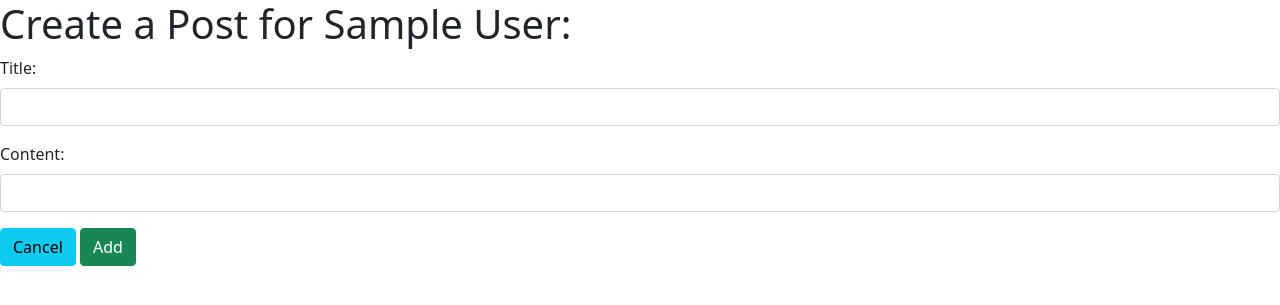
After one commit to cwverica/flask-blogly, a Flask app: page /users/1/posts/new in a window 1280 px wide. The commit adds this page. Shown: the top 305 px of the page. Run offline with Flask 2, Linux system fonts and the light colour scheme; tables that the repository leaves empty hold one stand-in row (values such as "Sample post"); parts of the project's set-up code (start-up, migrations or seed data) failed here and were passed over.

Commit message:
searching for a potential bug in master

```diff
--- a/app.py
+++ b/app.py
@@ -1,7 +1,7 @@
 """Blogly application."""
 
 from flask import Flask, request, redirect, render_template
-from models import db, connect_db, User
+from models import db, connect_db, User, Post
 
 app = Flask(__name__)
 app.config['SQLALCHEMY_DATABASE_URI'] = 'postgresql:///blogly'
@@ -19,6 +19,9 @@ debug = DebugToolbarExtension(app)
 def home_redirect():
     return redirect('/users')
 
+########################################################
+# Views for the users
+########################################################
 
 @app.route('/users')
 def show_all_users():
@@ -91,3 +94,66 @@ def delete_user(user_id):
     db.session.commit()
 
     return redirect('/users')
+
+########################################################
+# Views for the posts below
+########################################################
+
+@app.route('/posts/<int:post_id>')
+def show_post_details(post_id):
+    '''shows the details of the individual post'''
+
+    post = Post.query.filter(Post.id == post_id).one()
+    return render_template('post_details.html', post=post)
+
+
+@app.route('/users/<int:user_id>/posts/new')
+def show_new_post_form(user_id):
+    '''shows the form for submitting a new post for a user'''
+
+    user = User.query.filter(User.id == user_id).first()
+
+    return render_template('new_post.html', user=user)
+
+
+@app.route('/users/<int:user_id>/posts/new', methods=["POST"])
+def submit_new_post_form(user_id):
+    '''submits the new post for the user'''
+
+    title = request.form['title']
+    content = request.form['content']
+
+    post = Post(title=title, content=content, user_id=user_id)
+    db.session.add(post)
+    db.session.commit()
+
+    return redirect(f'/users/{user_id}')
+
+
+@app.route('/posts/<int:post_id>/edit')
+def show_edit_post_form(post_id):
+    '''shows the form for editing an already existing post'''
+
+    post = Post.query.filter(Post.id == post_id).one()
+
+    return render_template('edit_post.html', post=post)
+
+
+@app.route('/posts/<int:post_id>/edit', methods=["POST"])
+def submit_edit_post_form(post_id):
+    '''submits the edited post'''
+
+    post = Post.query.filter(Post.id == post_id).one()
+    post.title = request.form['title']
+    post.content = request.form['content']
+
+    db.session.commit()
+
+    return redirect(f'/posts/{post_id}')
+
+
+@app.route('/posts/<int:post_id>/delete')
+def delete_post(post_id):
+
+    Post.query.filter(Post.id==post_id).delete()
+    db.session.commit()
--- a/models.py
+++ b/models.py
@@ -1,5 +1,6 @@
 """Models for Blogly."""
 
+import datetime
 from flask_sqlalchemy import SQLAlchemy
 
 db = SQLAlchemy()
@@ -17,7 +18,7 @@ class User(db.Model):
 
     __tablename__ = "users"
 
-    id = db.Column(db. Integer, primary_key=True, autoincrement=True)
+    id = db.Column(db.Integer, primary_key=True, autoincrement=True)
     first_name = db.Column(db.String(20), nullable=False)
     last_name = db.Column(db.String(30), nullable=False)
     img_url = db.Column(db.String(500), nullable=False, unique=True)
@@ -25,3 +26,15 @@ class User(db.Model):
 
     def get_full_name(self):
         return f'{self.first_name} {self.last_name}'
+
+class Post(db):
+    '''Post model'''
+
+    __tablename__ = "posts"
+
+    id = db.Column(db.Integer, primary_key=True, autoincrement=True)
+    title = db.Column(db.String(50), nullable=False)
+    content = db.Column(db.String(10000), nullable=False)
+    created_at = db.Column(db.DateTime, default=datetime.datetime.utcnow)
+    user_id = db.Column(db.Integer, db.ForeignKey('users.id'))
+    user = db.relationship('User', backref='posts')
--- /dev/null
+++ b/templates/new_post.html
@@ -0,0 +1,21 @@
+{% extends 'base.html' %}
+
+{% block title %} Add new post {% endblock %}
+
+{% block content %}
+<h1>Create a Post for {{user.get_full_name()}}:</h1>
+
+<form method="POST">
+    <div class="mb-3">
+      <label for="title" class="form-label">Title:</label>
+      <input type="text" class="form-control" name="title">
+    </div>
+    <div class="mb-3">
+        <label for="content" class="form-label">Content:</label>
+        <input type="text" class="form-control" name="content">
+      </div>
+    <a href="/users/{{user.id}}" class="btn btn-info">Cancel</a>
+    <button type="submit" class="btn btn-success">Add</button>
+  </form>
+
+{% endblock %}
```
Also changed, not shown: seed.py (+13 -0 lines), templates/edit_post.html (added, +21 -0 lines), templates/post_details.html (added, +19 -0 lines), templates/user_details.html (+13 -2 lines).
